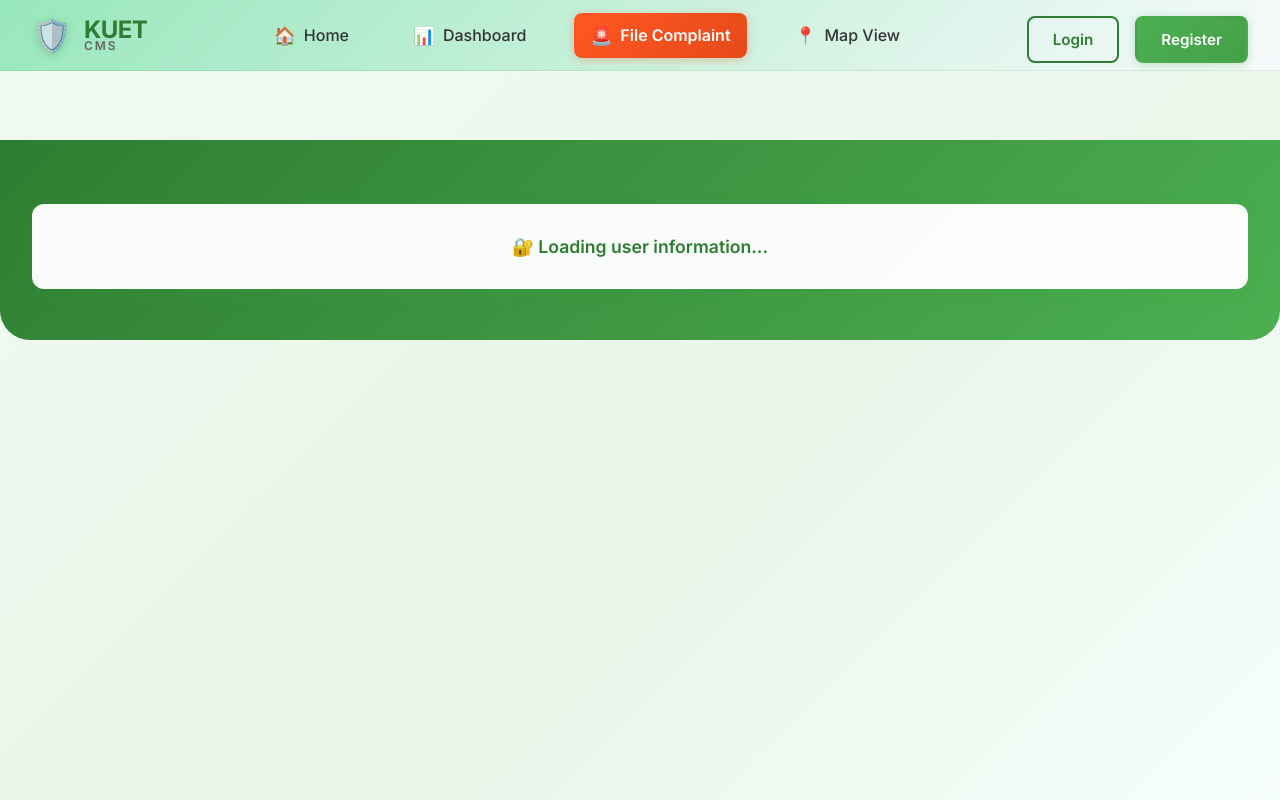
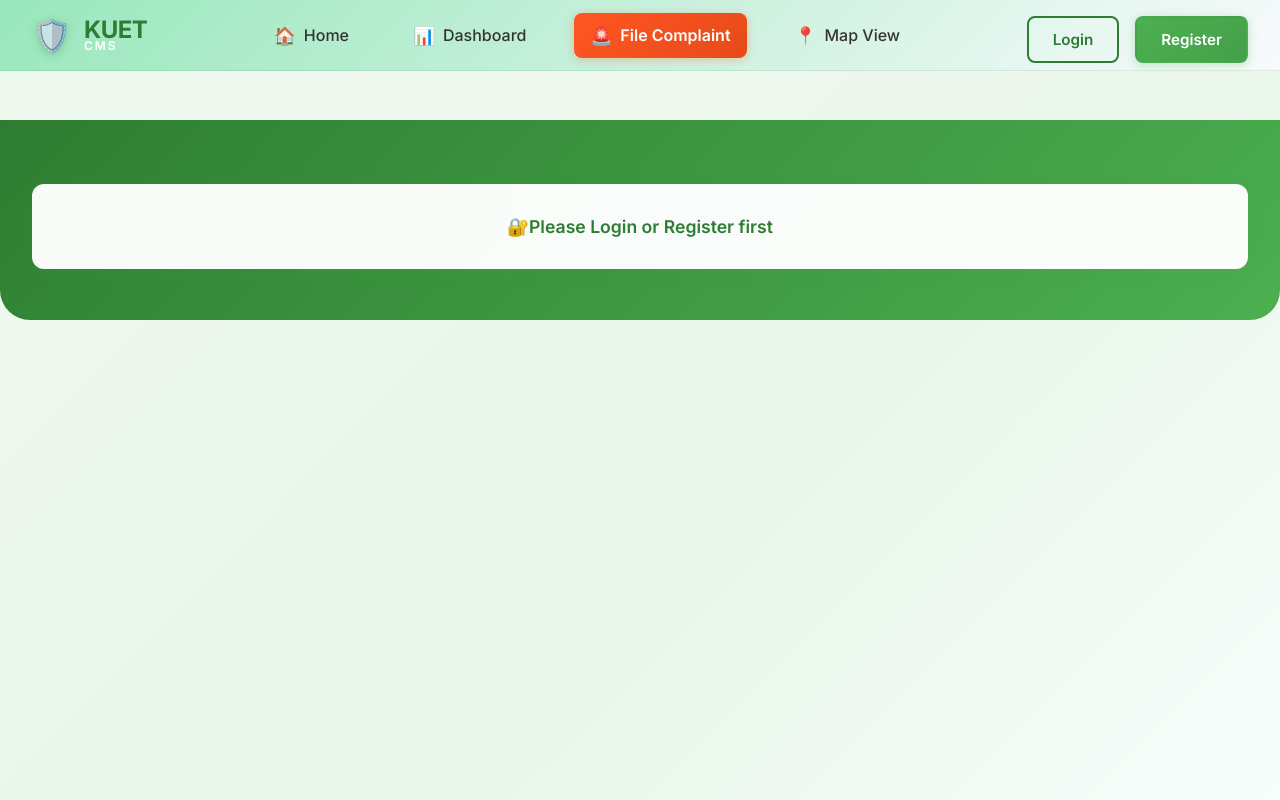
Before and after one commit to CodingABoveHEAd/kuet-crime-management-system, a React (Vite) app in the folder frontend/: page /dashboard in a window 1280 px wide. Shown: the top 800 px of the page. Built offline with nearby package versions, Linux system fonts and the light colour scheme.

Commit message:
adjusted some of the css

```diff
--- a/frontend/src/pages/Dashboard.jsx
+++ b/frontend/src/pages/Dashboard.jsx
@@ -296,7 +296,7 @@ function Dashboard() {
 
   if (!user) return (
     <div className="dashboard-container">
-      <p>🔐 Loading user information...</p>
+      <p>🔐Please Login or Register first</p>
     </div>
   );
 
--- a/frontend/src/styles/pagestyles/Dashboard.css
+++ b/frontend/src/styles/pagestyles/Dashboard.css
@@ -7,8 +7,7 @@
   font-family: 'Inter', -apple-system, BlinkMacSystemFont, 'Segoe UI', Roboto, sans-serif;
   position: relative;
   overflow-x: hidden;
-  margin: auto;
-  margin-top: 70px;
+  margin: 50px auto;
 }
 
 /* Background decoration */
--- a/frontend/src/styles/pagestyles/Home.css
+++ b/frontend/src/styles/pagestyles/Home.css
@@ -87,7 +87,7 @@
 }
 
 span{
-  color: white;
+  color: white !important;
 }
 
 .hero-content {
@@ -114,11 +114,7 @@ span{
   margin-bottom: 1.5rem;
 }
 
-.kuet-text {
-  color: #4caf50;
-  display: block;
-  font-size: 2rem;
-}
+
 
 .main-text {
   background: linear-gradient(135deg, #ffffff, #e8f5e8);
@@ -187,7 +183,7 @@ span{
   border-radius: 16px;
   padding: 1.5rem;
   width: 100%;
-  max-width: 400px;
+  max-width: 520px;
   animation: slideInRight 1s ease-out;
 }
 
@@ -474,3 +470,16 @@ span{
     flex-direction: column;
   }
 }
+
+.kuet-text {
+  color: #4caf50 !important;
+  display: block;
+  font-size: 2rem;
+}
+
+.kuet-brand {
+    font-size: 1.5rem;
+    font-weight: 800;
+    color: #2e7d32 !important;
+    letter-spacing: -0.5px;
+}
--- a/frontend/src/styles/pagestyles/Login.css
+++ b/frontend/src/styles/pagestyles/Login.css
@@ -27,7 +27,7 @@ body {
   position: relative;
   z-index: 1;
   margin: auto;
-  margin-top:200px;
+  margin:50px auto;
 }
 
 .login-container h2 {
--- a/frontend/src/styles/pagestyles/Register.css
+++ b/frontend/src/styles/pagestyles/Register.css
@@ -32,7 +32,7 @@
   border: 1px solid rgba(76, 175, 80, 0.1);
   position: relative;
   z-index: 1;
-  margin:120px 0px;
+  margin:50px auto;
 }
 
 /* .register-container::before {
```
